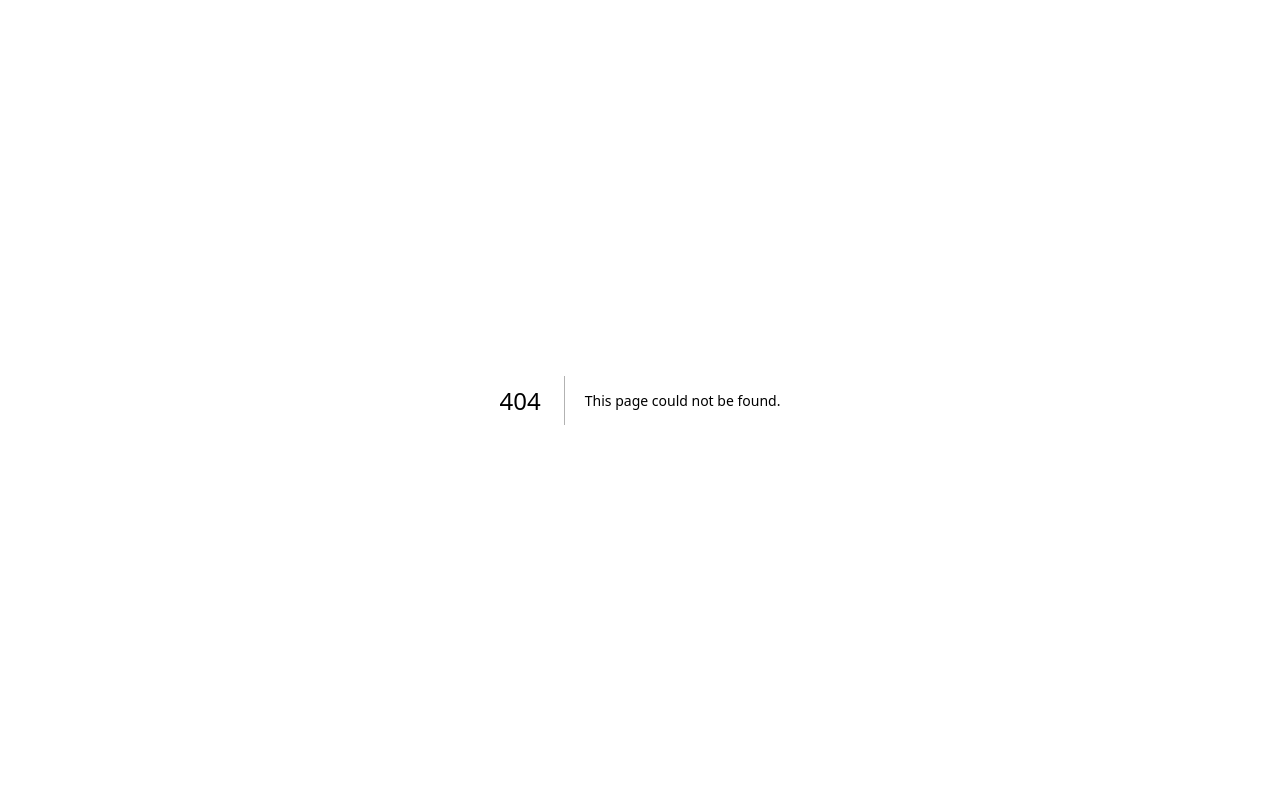
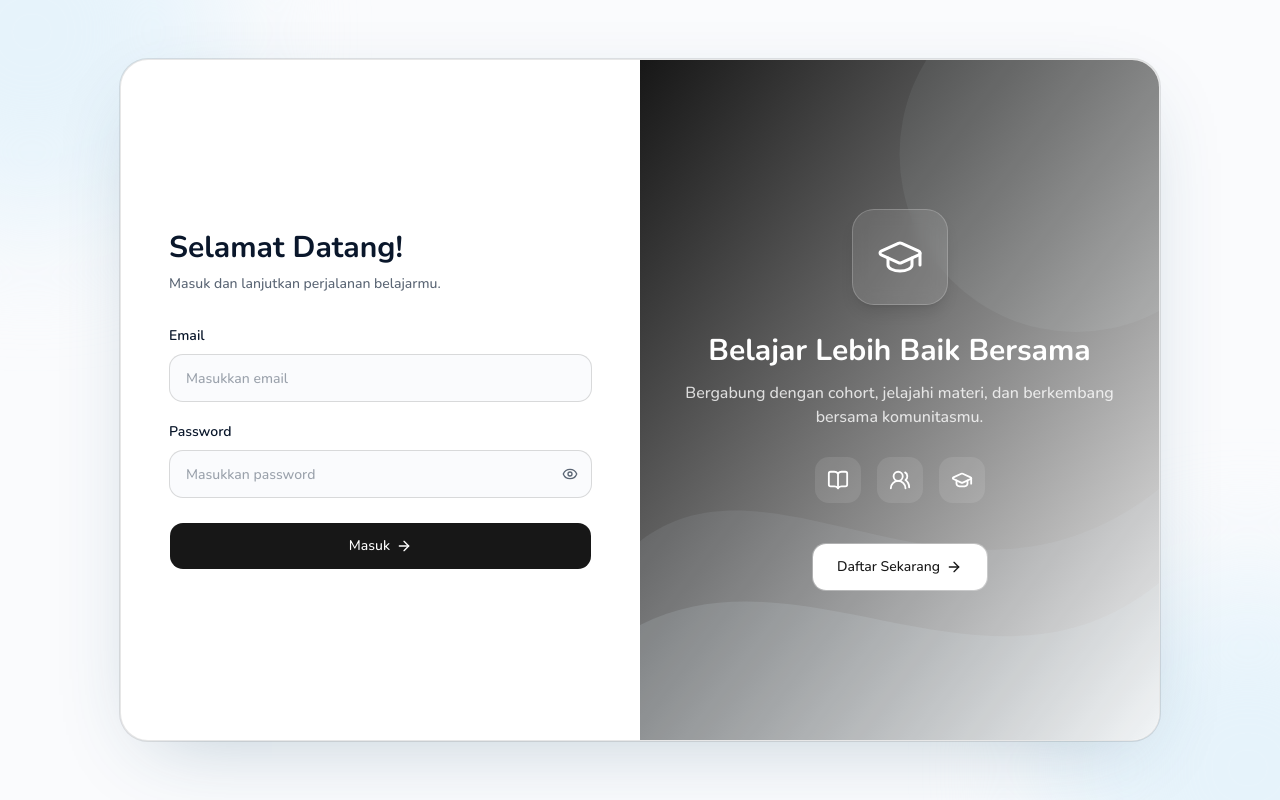
Before and after one commit to fahrypratama17/Lentera, a Next.js app in the folder FrontEnd/: page /auth in a window 1280 px wide. Before the commit this address had no page. Built offline with nearby package versions, Linux system fonts and the light colour scheme.

Commit message:
feat: add Auth component to encapsulate authentication UI

```diff
--- /dev/null
+++ b/FrontEnd/src/app/auth/page.tsx
@@ -0,0 +1,12 @@
+import type { Metadata } from "next";
+
+import Auth from "@/features/auth/container/Auth";
+
+export const metadata: Metadata = {
+  title: "Login & Register",
+  description: "Masuk atau daftar untuk mulai belajar",
+};
+
+export default function Page() {
+  return <Auth />;
+}
--- /dev/null
+++ b/FrontEnd/src/features/auth/container/Auth.tsx
@@ -0,0 +1,23 @@
+import AuthCard from "@/features/auth/components/AuthCard";
+
+const Auth = () => {
+  return (
+    <main className="bg-surface relative flex min-h-dvh w-full items-center justify-center overflow-hidden px-4 py-8 sm:px-6">
+      <div
+        aria-hidden="true"
+        className="bg-secondary-light pointer-events-none absolute -top-40 -left-40 size-96 rounded-full blur-3xl"
+      />
+
+      <div
+        aria-hidden="true"
+        className="bg-secondary-light pointer-events-none absolute -right-40 -bottom-40 size-96 rounded-full blur-3xl"
+      />
+
+      <div className="relative z-10 flex w-full justify-center">
+        <AuthCard />
+      </div>
+    </main>
+  );
+};
+
+export default Auth;
```
Also changed, not shown: FrontEnd/src/app/login/page.tsx (deleted), FrontEnd/src/app/register/page.tsx (deleted), 1 other file (tests, documents, lock files or other folders).
